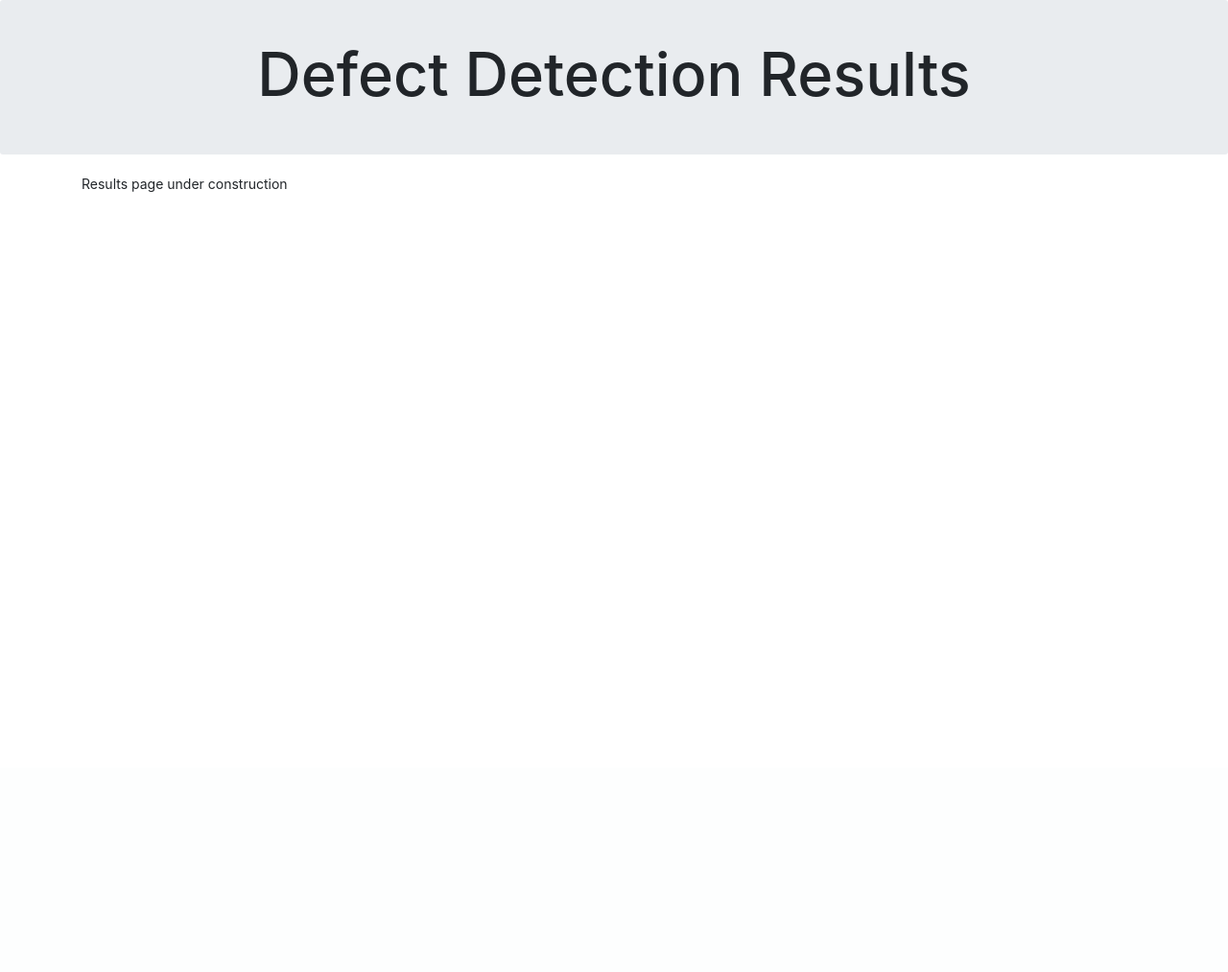
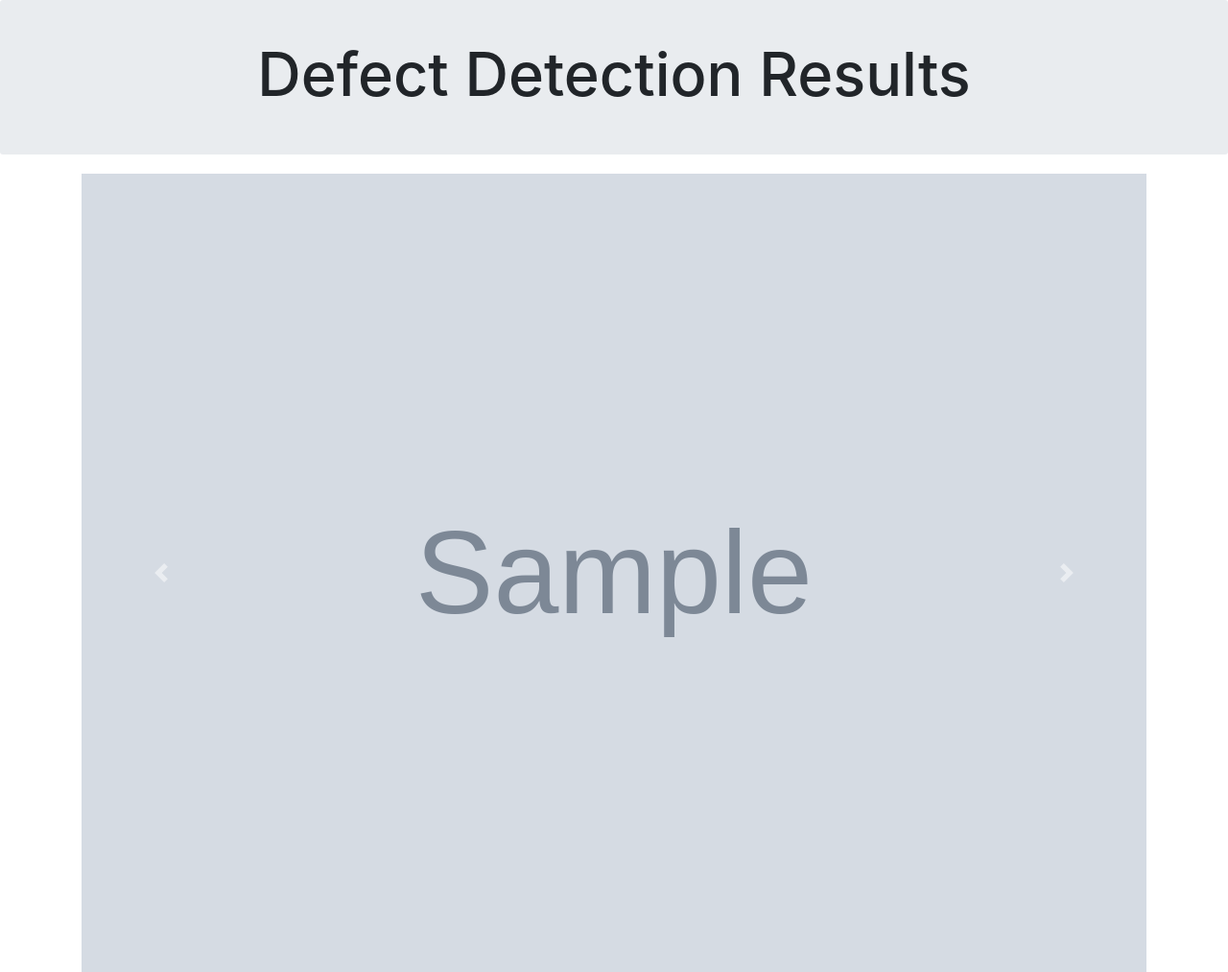
Before and after one commit to tmuller23/septicsuperstars, a Flask app: template templates/results.html in a window 1280 px wide. Shown: the whole page at 96% size. Before the commit the page ends 200 px from the top, so only its background shows below. Run offline with Flask 2, Linux system fonts and the light colour scheme; the template is opened without the code that fills it: most values are stand-ins (such as "Sample title", 1, 10 or a date in 2020); grey boxes marked "Sample" are stand-in pictures; some libraries are stand-ins or nearby versions.

Commit message:
added results page

```diff
--- a/app.py
+++ b/app.py
@@ -4,7 +4,7 @@ import os
 from PIL import Image
 
 import torch
-from flask import Flask, flash, render_template, request, redirect
+from flask import Flask, flash, render_template, request, redirect, url_for
 from werkzeug.utils import secure_filename
 
 uploads = "static/uploads/"
@@ -38,10 +38,13 @@ def modelapp():
         for img in results.imgs:
             img_base64 = Image.fromarray(img)
             img_base64.save(os.path.join(app.config['UPLOAD_FOLDER'], filename))
-        return redirect(os.path.join(app.config['UPLOAD_FOLDER'], filename))
+        return redirect(url_for('.results', imgs = os.path.join(app.config['UPLOAD_FOLDER'], filename)))
 
     return render_template("index.html")
 
+@app.route("/results", methods = ['GET', 'POST'])
+def results():
+    return render_template('results.html', images=[request.args['imgs']])
 
 if __name__ == "__main__":
     model = torch.hub.load('ultralytics/yolov5', 'custom', path='./best.pt', force_reload=True, autoshape=True
@@ -51,9 +54,7 @@ if __name__ == "__main__":
     app.run(debug=True)
 
 
-#@app.route("/results", methods = ['GET', 'POST'])
-#def results():
-#    return render_template('results.html')
+
 
 #@app.route('/uploads/<name>')
 #def download_file(name):
--- a/templates/index.html
+++ b/templates/index.html
@@ -45,10 +45,6 @@
                         <input class="form-control-file" type="file" name="file"/><br/>
                         <input class="btn btn-primary" type="submit" value="Upload" />
                     </form> <br/>
-                    <h3>Run the Model:</h3>
-                    <form action="results" method="post">
-                        <input class="btn btn-primary" type='submit' value="Find Defects" />
-                    </form>
                 </div>
             </div>
         </div>
--- a/templates/results.html
+++ b/templates/results.html
@@ -1,8 +1,8 @@
 <html>
     <head>
         <title>Sewer Defect Detection Results</title>
+        <script src="https://ajax.googleapis.com/ajax/libs/jquery/3.5.1/jquery.min.js"></script>
         <link rel="stylesheet" href="https://maxcdn.bootstrapcdn.com/bootstrap/3.4.1/css/bootstrap.min.css">
-        <script src="https://ajax.googleapis.com/ajax/libs/jquery/3.5.1/jquery.min.js"></script>
         <script src="https://maxcdn.bootstrapcdn.com/bootstrap/3.4.1/js/bootstrap.min.js"></script>
         <link rel="stylesheet" href="https://maxcdn.bootstrapcdn.com/bootstrap/4.1.0/css/bootstrap.min.css">
         <script src="https://maxcdn.bootstrapcdn.com/bootstrap/4.1.0/js/bootstrap.min.js"></script>
@@ -35,7 +35,36 @@
             </div>
         </div>
         <div class="container">
-            <p>Results page under construction</p>
+            <div id="defectCarousel" class="carousel slide" data-ride="carousel">
+                <div class="carousel-inner">
+
+                    {% for img in images %}
+                    <div class="item active">
+                        <img class="d-block w-100" src="{{ img }}"/>
+                    </div>
+                    {% endfor %}
+
+                    <!--
+                    <div class="item active">
+                        <img class="d-block w-100" src="https://hddesktopwallpapers.in/wp-content/uploads/2015/09/goose-images.jpg" alt="First slide">
+                    </div>
+                    <div class="item">
+                        <img class="d-block w-100" src="https://external-content.duckduckgo.com/iu/?u=https%3A%2F%2Fhddesktopwallpapers.in%2Fwp-content%2Fuploads%2F2015%2F09%2Fswitzerland-images.jpg&f=1&nofb=1" alt="Second slide">
+                    </div>
+                    <div class="item">
+                        <img class="d-block w-100" src="https://external-content.duckduckgo.com/iu/?u=https%3A%2F%2Ftse1.mm.bing.net%2Fth%3Fid%3DOIP.0eQ151pvCZEUJH9DHFMwUAHaJ4%26pid%3DApi&f=1" alt="Third slide">
+                    </div>
+                    -->
+                </div>
+                <a class="carousel-control-prev" href="#defectCarousel" role="button" data-slide="prev">
+                    <span class="carousel-control-prev-icon" aria-hidden="true"></span>
+                    <span class="sr-only">Previous</span>
+                </a>
+                <a class="carousel-control-next" href="#defectCarousel" role="button" data-slide="next">
+                    <span class="carousel-control-next-icon" aria-hidden="true"></span>
+                    <span class="sr-only">Next</span>
+                </a>
+            </div>
         </div>
     </body>
 </html>
```
